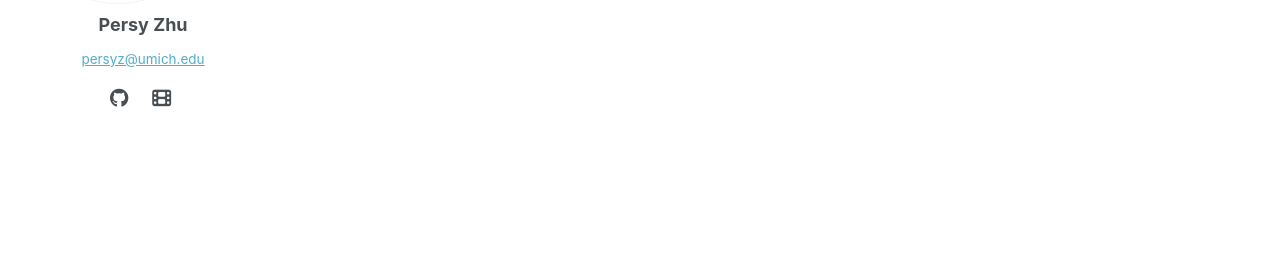
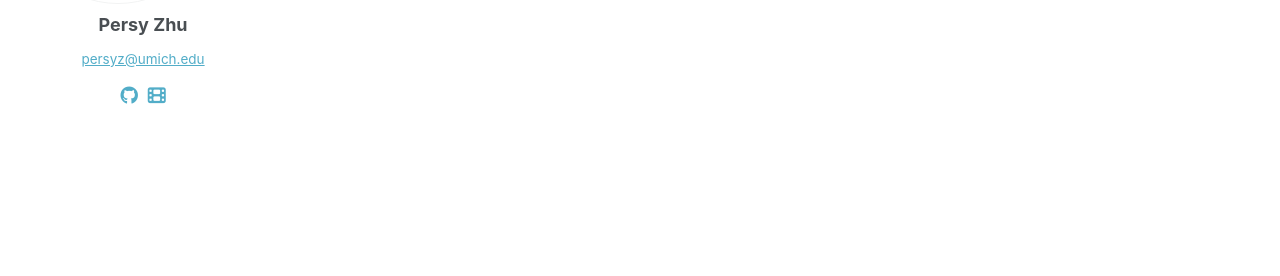
Before and after one commit to persy-zhu/persy-zhu.github.io, a Jekyll site: the page built from _pages/about.md, in a window 1280 px wide. Shown: the part 297-573 px from the top of the page. Built offline with Jekyll 4.4.1, drawn with Linux system fonts in a browser that asks for light colours; a style sheet for code colours, icons or effects is not loaded.

Commit message:
Fix mobile layout: drop dropdown, use simple icon row

```diff
--- a/_includes/author-profile.html
+++ b/_includes/author-profile.html
@@ -19,17 +19,14 @@
     {% if author.email %}
       <p class="author__email"><a href="mailto:{{ author.email }}">{{ author.email }}</a></p>
     {% endif %}
-  </div>
-
-  <div class="author__urls-wrapper">
-    <ul class="author__urls social-icons" style="display: flex; flex-direction: row; gap: 14px; padding: 0; list-style: none;">
+    <div class="author__social">
       {% if author.github %}
-        <li><a href="https://github.com/{{ author.github }}" title="GitHub" target="_blank" rel="noopener noreferrer"><i class="fab fa-fw fa-github" aria-hidden="true" style="font-size: 1.4em;"></i></a></li>
+        <a href="https://github.com/{{ author.github }}" title="GitHub" target="_blank" rel="noopener noreferrer"><i class="fab fa-fw fa-github" aria-hidden="true"></i></a>
       {% endif %}
       {% if author.letterboxd %}
-        <li><a href="{{ author.letterboxd }}" title="Letterboxd" target="_blank" rel="noopener noreferrer"><i class="fas fa-fw fa-film" aria-hidden="true" style="font-size: 1.4em;"></i></a></li>
+        <a href="{{ author.letterboxd }}" title="Letterboxd" target="_blank" rel="noopener noreferrer"><i class="fas fa-fw fa-film" aria-hidden="true"></i></a>
       {% endif %}
-    </ul>
+    </div>
   </div>
 
 </div>
```
